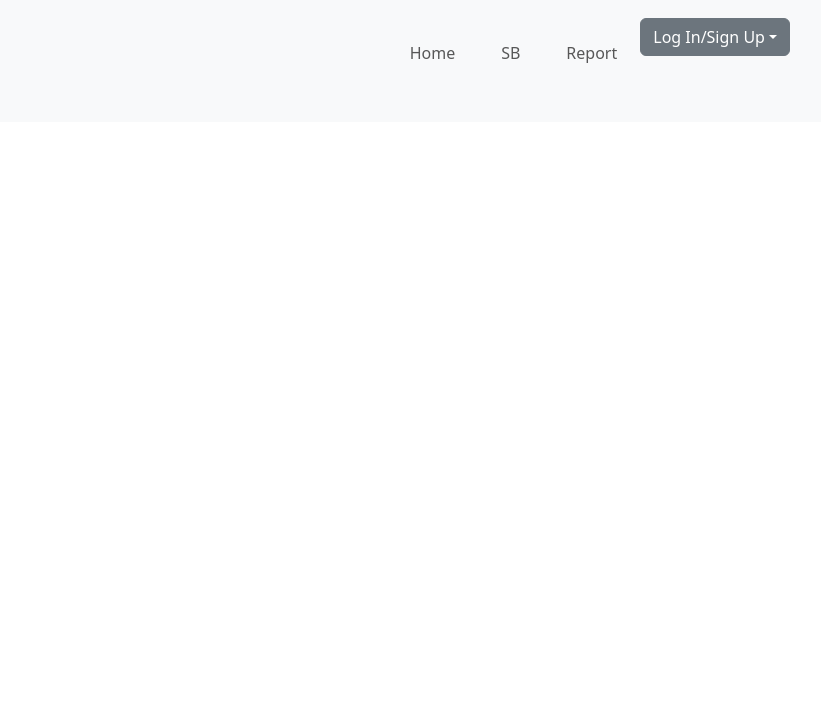
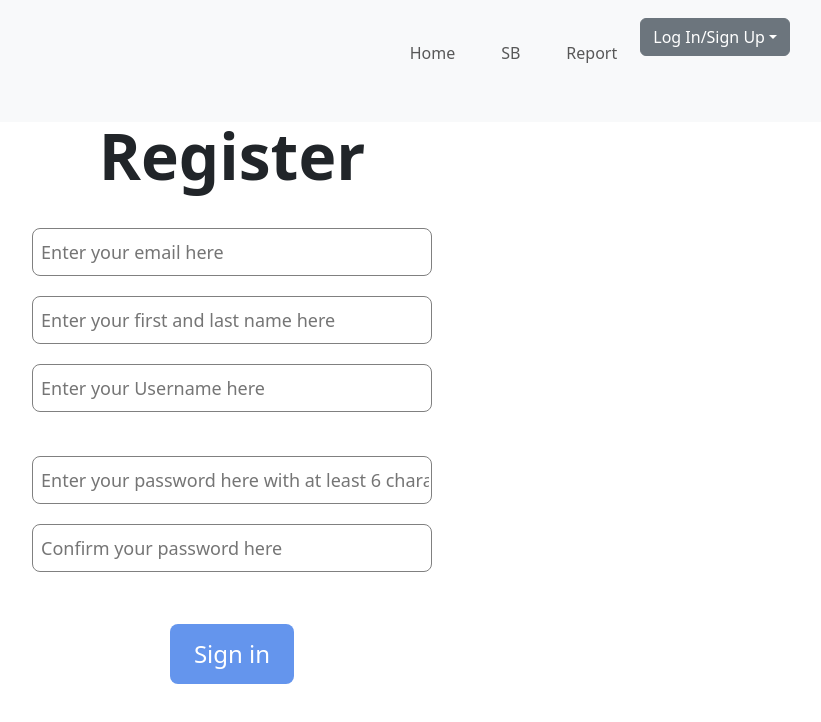
Before and after one commit to Carwin-Dollins/Pocket-Poker, a React (Create React App) app in the folder pocket-poker/: page /Register in a window 1280 px wide. Shown: the top 722 px of the page, without its empty margins (408-1229 px from the left). Built offline with nearby package versions, Linux system fonts and the light colour scheme.

Commit message:
Added implementation for most of registration workflow (fields for username, email, and name, and error handling (and changed the password field to type password). Pushing to retrieve the flask api later.

```diff
--- a/pocket-poker/src/App.js
+++ b/pocket-poker/src/App.js
@@ -1,6 +1,7 @@
 import './App.css';
 import { BrowserRouter, Router, Routes, Route } from "react-router-dom";
 import Login from "./pages/Login";
+import Register from "./pages/Register";
 import Home from "./pages/Home";
 import NavigationBar from "./components/NavigationBar";
 import SB from './pages/SB';
@@ -14,6 +15,7 @@ function App() {
         <Routes>
           <Route path ="/" element={<Home />}/>
           <Route path ="/Login" element={<Login />}/>
+          <Route path ="/Register" element={<Register />}/>
           <Route path ="/SB" element={<SB />}/>
           <Route path ="/Report" element={<Report />}/>
         </Routes>
--- a/pocket-poker/src/components/NavigationBar.js
+++ b/pocket-poker/src/components/NavigationBar.js
@@ -23,7 +23,7 @@ function NavigationBar() {
               </Dropdown.Toggle>
               <Dropdown.Menu className="dropdown-menu-right">
                 <Dropdown.Item href="/login">Log In</Dropdown.Item>
-                <Dropdown.Item href="#/action-2">Sign Up</Dropdown.Item>
+                <Dropdown.Item href="/Register">Sign Up</Dropdown.Item>
               </Dropdown.Menu>
             </Dropdown>
           </Nav>
--- a/pocket-poker/src/pages/Login.js
+++ b/pocket-poker/src/pages/Login.js
@@ -31,6 +31,7 @@ const Login = (props) => {
       <br />
       <div className={'inputContainer'}>
         <input
+          type="password"
           value={password}
           placeholder="Enter your password here"
           onChange={(ev) => setPassword(ev.target.value)}
--- /dev/null
+++ b/pocket-poker/src/pages/Register.js
@@ -0,0 +1,112 @@
+import React, { useState, useEffect } from 'react'
+import { useNavigate } from 'react-router-dom'
+import { createClient } from "@supabase/supabase-js"
+const supabase = createClient("https://hplnxayyijxebyklpoiz.supabase.co", "eyJhbGciOiJIUzI1NiIsInR5cCI6IkpXVCJ9.eyJpc3MiOiJzdXBhYmFzZSIsInJlZiI6ImhwbG54YXl5aWp4ZWJ5a2xwb2l6Iiwicm9sZSI6ImFub24iLCJpYXQiOjE3MDk0MTQyMjcsImV4cCI6MjAyNDk5MDIyN30.8XJMoHKCQp_dWVaK1p73HtUQlGWWEz2hu-nAi7gNr8s");
+const Register = (props) => {
+  const [email, setEmail] = useState('')
+  const [username, setUsername] = useState('')
+  const [name, setName] = useState('')
+  const [password, setPassword] = useState('')
+  const [passwordconfirm, setPasswordconfirm] = useState('')
+  const [emailError, setEmailError] = useState('')
+  const [nameError, setnameError] = useState('')
+  const [usernameError, setUsernameError] = useState('')
+  const [passwordError, setPasswordError] = useState('')
+
+  const navigate = useNavigate()
+
+  const onButtonClick = async() => {
+    // You'll update this function later...
+    if(email.indexOf("@") === -1 || email.indexOf('.') === -1) {
+        setEmailError("Error: not a valid email address")
+        return;
+    }
+    if(password !== passwordconfirm) {
+        setPasswordError("Error: Passwords do not match")
+        return;
+    }
+    if(password.length <= 5 || passwordconfirm.length <= 5) {
+        setPasswordError("Error: Password must be at least 6 characters.")
+        return;
+    }
+
+    setPasswordError("")
+    setEmailError("")
+    setUsernameError("")
+    const signup = await fetch('/api/signup', {
+        method: 'POST',
+        'username': username,
+        'password': password,
+        'name': name,
+        'email': email
+    })
+
+    console.log(signup)
+    console.log(passwordError)
+  }
+
+
+  return (
+    <div className={'mainContainer'}>
+      <div className={'titleContainer'}>
+        <div>Register</div>
+      </div>
+      <br />
+      <div className={'inputContainer'}>
+        <input
+          //type="email"
+          value={email}
+          placeholder="Enter your email here"
+          onChange={(ev) => setEmail(ev.target.value)}
+          className={'inputBox'}
+        />
+        <label className="errorLabel">{emailError}</label>
+      </div>
+      <div className={'inputContainer'}>
+        <input
+          value={name}
+          placeholder="Enter your first and last name here"
+          onChange={(ev) => setName(ev.target.value)}
+          className={'inputBox'}
+        />
+        <label className="errorLabel" >{nameError}</label>
+      </div>
+      <div className={'inputContainer'}>
+        <input
+          value={username}
+          placeholder="Enter your Username here"
+          onChange={(ev) => setUsername(ev.target.value)}
+          className={'inputBox'}
+        />
+        <label className="errorLabel" >{usernameError}</label>
+      </div>
+
+      <br />
+      <div className={'inputContainer'}>
+        <input
+          type = 'password'
+          value={password}
+          placeholder="Enter your password here with at least 6 characters"
+          onChange={(ev) => setPassword(ev.target.value)}
+          className={'inputBox'}
+        />
+      </div>
+      <div className={'inputContainer'}>
+        <input
+          type = 'password'
+          value={passwordconfirm}
+          placeholder="Confirm your password here"
+          onChange={(ev) => setPasswordconfirm(ev.target.value)}
+          className={'inputBox'}
+        />
+        <label className="errorLabel" style={{fontSize: 20 + 'px'}}>{passwordError}</label>
+      </div>
+      <br />
+      <div className={'inputContainer'}>
+        <input className={'inputButton'} type="button" onClick={onButtonClick} value={'Sign in'} />
+      </div>
+    </div>
+  )
+}
+
+export default Register
```
